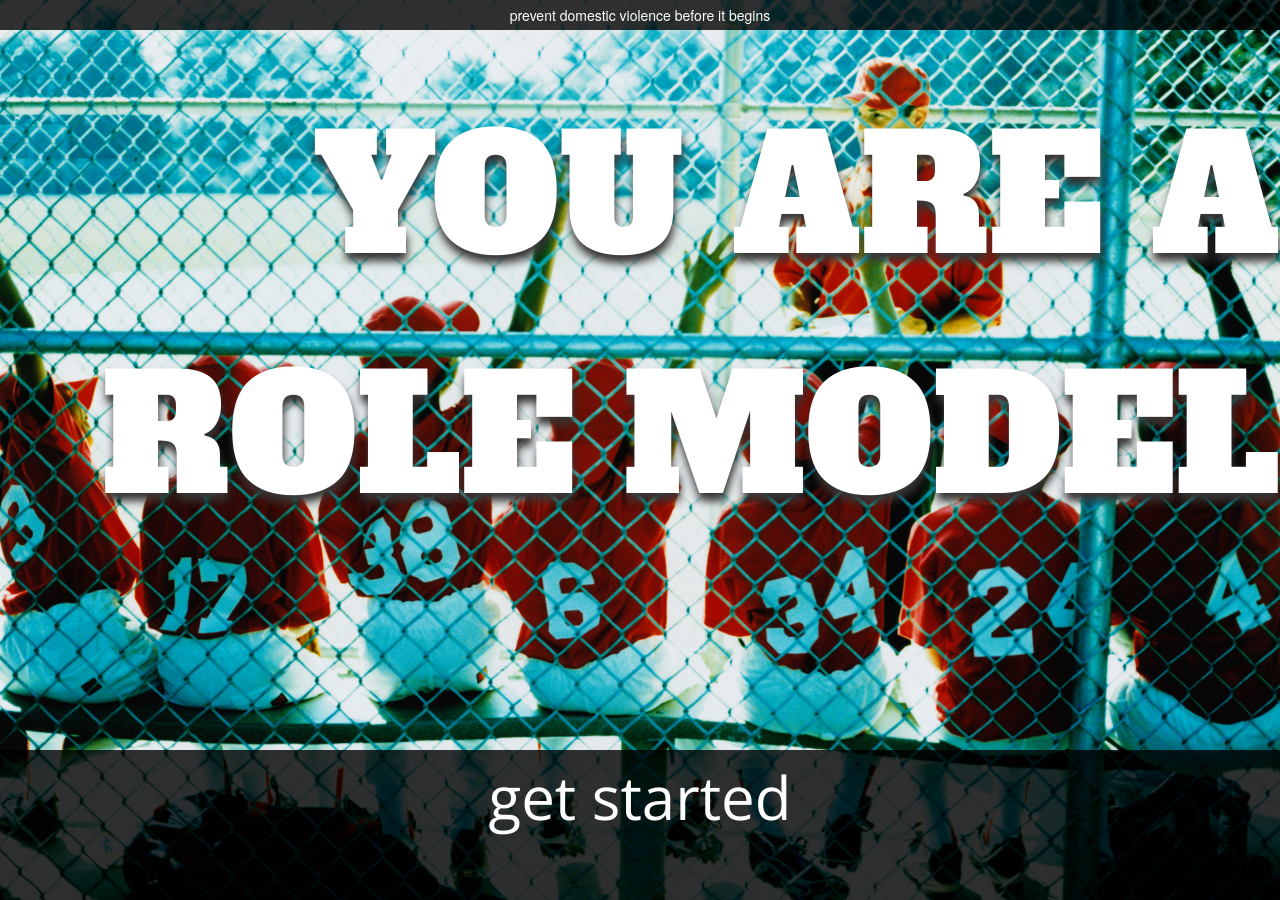
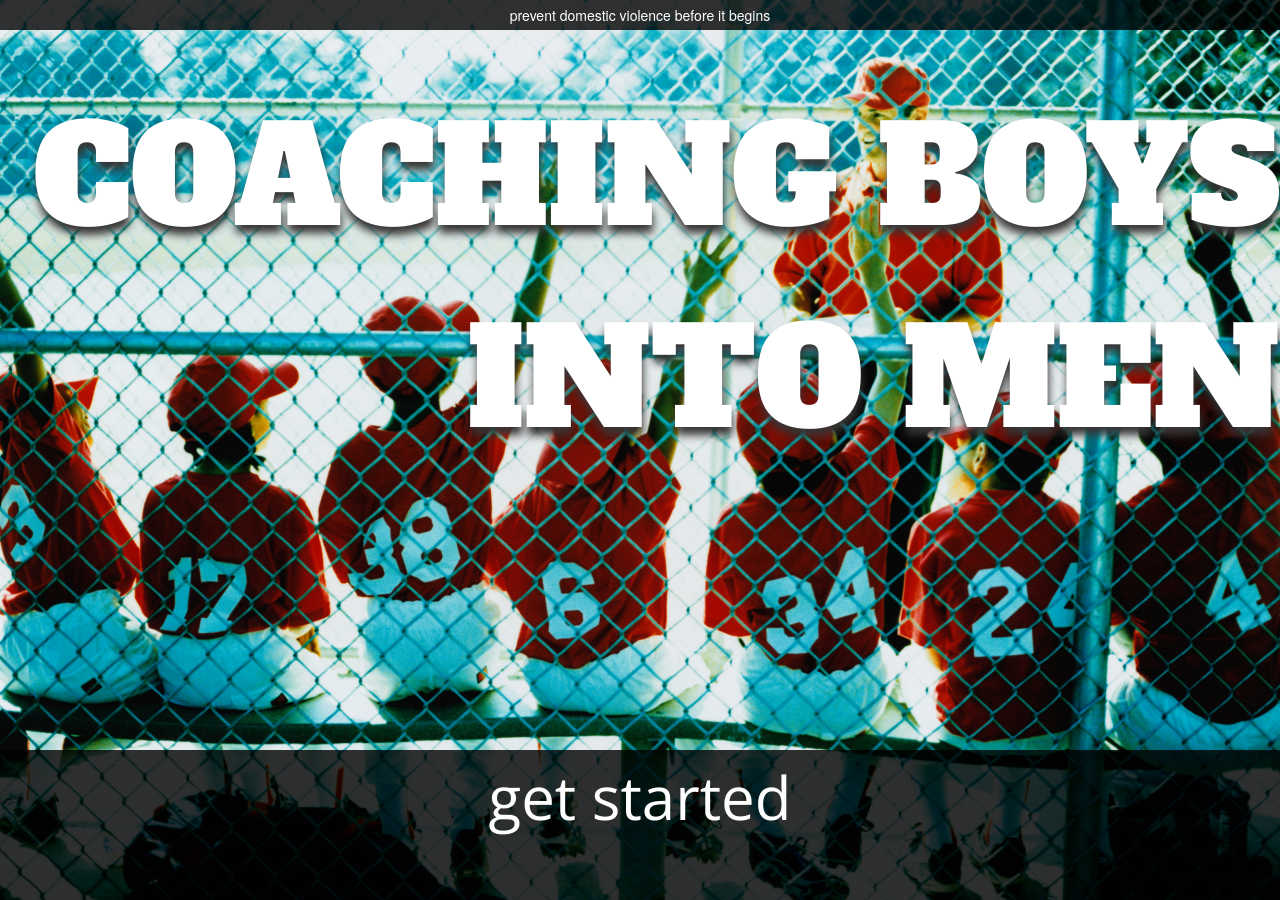
Before and after one commit to cbim/coachesdvhackathon, a Jekyll site: the page built from index.html, in a window 1280 px wide. Built offline with Jekyll 4.4.1, drawn with Linux system fonts in a browser that asks for light colours; nearby versions of some CDN libraries.

```diff
--- a/assets/themes/coaches/js/fittext.js
+++ b/assets/themes/coaches/js/fittext.js
@@ -1,3 +1,3 @@
 $(function() {
-  $("#fittext1").fitText(.8, {minFontSize: '50px'});
+  $("#fittext1").fitText(0.95, {minFontSize: '40px'});
 });
--- a/index.html
+++ b/index.html
@@ -13,9 +13,8 @@ scripts: ['js/libs/jquery.fittext.js', 'js/fittext.js']
 	<p> prevent domestic violence before it begins </p>
 </div>
 
-<h1 id="fittext1" id="intropage"> You are a
-  role model </h1>
-<a href="card1.html" class='start-cards'>
+<h1 id="fittext1" id="intropage">Coaching Boys into Men</h1>
+<a href="cards.html" class='start-cards'>
 <div id= "bottomBar">
 	<h5>Get Started</h5>
 </div>
```
